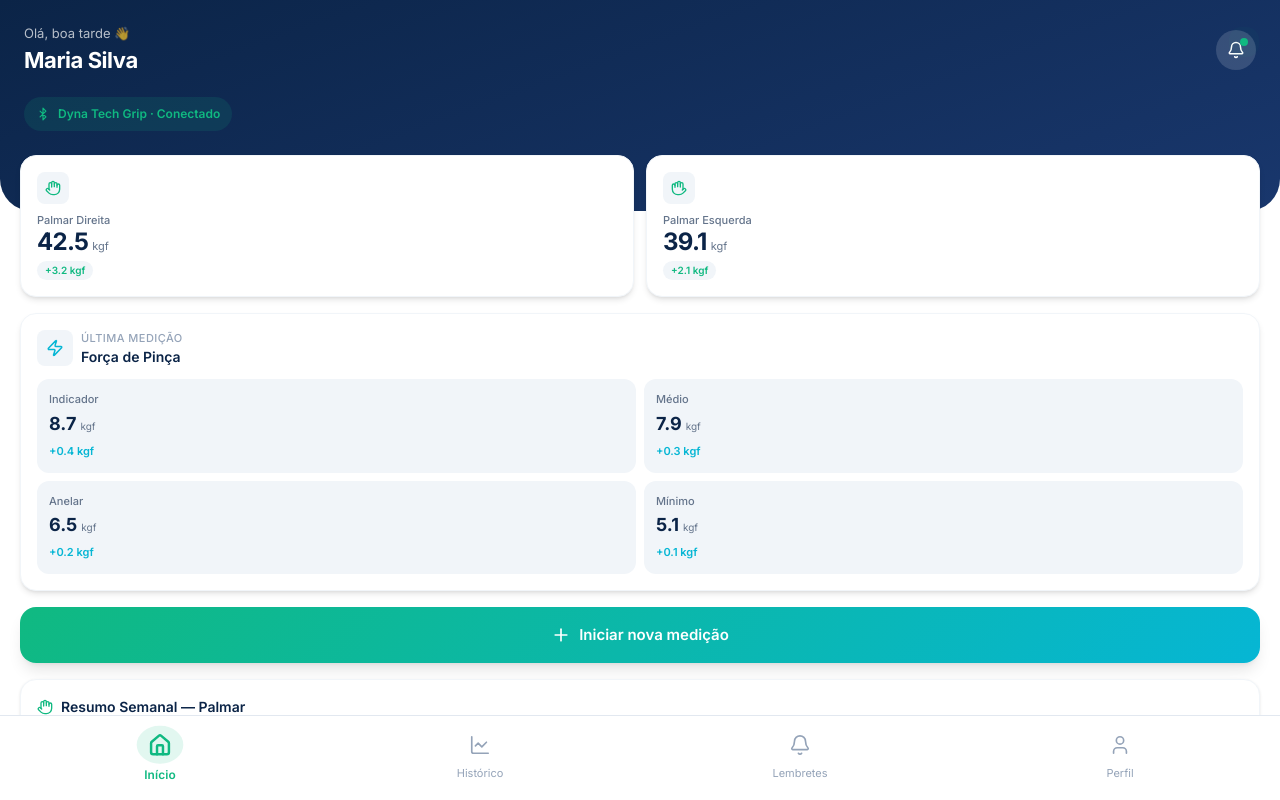
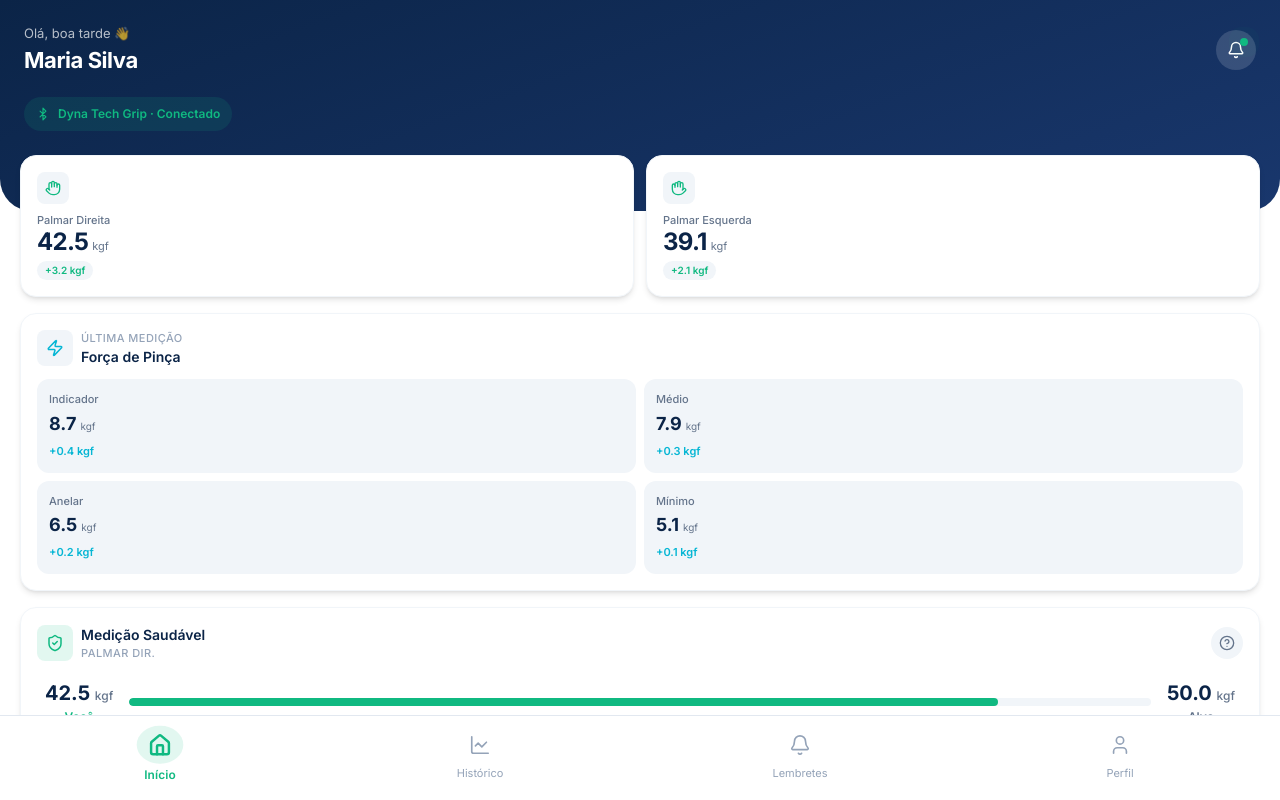
Before and after one commit to yasmim-rayane/dynatech-app, a React (Vite) app: page / in a window 1280 px wide. Both pictures are taken after a click on the button "Entrar". Built offline with nearby package versions, Linux system fonts and the light colour scheme.

Commit message:
feat: create HomeScreen component with measurement cards and summary dashboards

```diff
--- a/src/app/components/screens/HomeScreen.tsx
+++ b/src/app/components/screens/HomeScreen.tsx
@@ -1,4 +1,5 @@
-import { Hand, Zap, Bluetooth, Bell, Plus } from "lucide-react";
+import { useState } from "react";
+import { Hand, Zap, Bluetooth, Bell, Plus, HelpCircle, X, ShieldCheck } from "lucide-react";
 
 export function HomeScreen({
   onOpenNotifications,
@@ -7,6 +8,8 @@ export function HomeScreen({
   onOpenNotifications: () => void;
   onStartMeasurement: () => void;
 }) {
+  const [showHealthyInfo, setShowHealthyInfo] = useState(false);
+
   return (
     <div
       className="min-h-full w-full"
@@ -88,6 +91,46 @@ export function HomeScreen({
           </div>
         </div>
 
+        {/* Medição Saudável */}
+        <div className="rounded-2xl p-4 shadow-md animate-fadeSlideUp" style={{ background: "var(--brand-card)", border: "1px solid var(--brand-border-soft)", animationDelay: "0.25s" }}>
+          <div className="flex items-center justify-between mb-3">
+            <div className="flex items-center gap-2">
+              <div className="w-9 h-9 rounded-lg flex items-center justify-center" style={{ background: "var(--brand-emerald-soft)" }}>
+                <ShieldCheck size={18} style={{ color: "var(--brand-emerald)" }} />
+              </div>
+              <div>
+                <div style={{ color: "var(--brand-text)", fontSize: 14, fontWeight: 600 }}>Medição Saudável</div>
+                <div style={{ color: "var(--brand-text-faint)", fontSize: 11, fontWeight: 500, letterSpacing: "0.04em" }}>PALMAR DIR.</div>
+              </div>
+            </div>
+            <button
+              onClick={() => setShowHealthyInfo(true)}
+              className="w-8 h-8 rounded-full flex items-center justify-center active:scale-95 transition-transform"
+              style={{ background: "var(--brand-chip-bg)" }}
+            >
+              <HelpCircle size={16} style={{ color: "var(--brand-text-muted)" }} />
+            </button>
+          </div>
+
+          <div className="flex items-center justify-between px-2 pt-1">
+            <div className="text-center">
+              <div style={{ color: "var(--brand-text)", fontSize: 20, fontWeight: 700 }}>42.5 <span style={{ fontSize: 12, fontWeight: 500, color: "var(--brand-text-muted)" }}>kgf</span></div>
+              <div style={{ color: "var(--brand-emerald)", fontSize: 12, fontWeight: 600 }}>Você</div>
+            </div>
+
+            <div className="flex-1 flex items-center px-4">
+              <div className="h-2 w-full rounded-full overflow-hidden" style={{ background: "var(--brand-chip-bg)" }}>
+                <div className="h-full rounded-full" style={{ background: "var(--brand-emerald)", width: "85%" }} />
+              </div>
+            </div>
+
+            <div className="text-center">
+              <div style={{ color: "var(--brand-text)", fontSize: 20, fontWeight: 700 }}>50.0 <span style={{ fontSize: 12, fontWeight: 500, color: "var(--brand-text-muted)" }}>kgf</span></div>
+              <div style={{ color: "var(--brand-text-muted)", fontSize: 12, fontWeight: 600 }}>Alvo</div>
+            </div>
+          </div>
+        </div>
+
         <div className="animate-fadeSlideUp" style={{ animationDelay: "0.3s" }}>
           <button onClick={onStartMeasurement} className="w-full rounded-2xl flex items-center justify-center gap-2 shadow-lg active:scale-[0.97] transition-transform" style={{ height: 56, background: "var(--brand-accent-grad)", color: "#FFFFFF", fontSize: 15, fontWeight: 600 }}>
             <Plus size={20} />
@@ -155,6 +198,55 @@ export function HomeScreen({
           </div>
         </div>
       </div>
+
+      {/* Modal / Bottom Sheet - Explicação Medição Saudável */}
+      {showHealthyInfo && (
+        <div className="fixed inset-0 z-50 flex items-end justify-center sm:items-center">
+          {/* Overlay */}
+          <div
+            className="absolute inset-0 bg-black/40 backdrop-blur-sm transition-opacity"
+            onClick={() => setShowHealthyInfo(false)}
+          />
+
+          {/* Sheet */}
+          <div
+            className="relative w-full sm:w-[400px] rounded-t-3xl sm:rounded-3xl p-6 animate-slideUp sm:animate-scaleIn"
+            style={{ background: "var(--brand-card)", border: "1px solid var(--brand-border-soft)" }}
+          >
+            <button
+              onClick={() => setShowHealthyInfo(false)}
+              className="absolute top-4 right-4 w-8 h-8 rounded-full flex items-center justify-center active:scale-95 transition-transform"
+              style={{ background: "var(--brand-chip-bg)" }}
+            >
+              <X size={18} style={{ color: "var(--brand-text)" }} />
+            </button>
+
+            <div className="w-12 h-12 rounded-2xl flex items-center justify-center mb-4" style={{ background: "var(--brand-emerald-soft)" }}>
+              <ShieldCheck size={24} style={{ color: "var(--brand-emerald)" }} />
+            </div>
+
+            <h2 style={{ color: "var(--brand-text)", fontSize: 20, fontWeight: 700, letterSpacing: "-0.02em" }} className="mb-2">
+              Medição Saudável
+            </h2>
+
+            <p style={{ color: "var(--brand-text-muted)", fontSize: 14, lineHeight: 1.6 }} className="mb-4">
+              Os valores de referência (Alvo) apresentados no aplicativo são calculados com base em sua <strong>idade</strong>, <strong>peso</strong>, <strong>altura</strong> e <strong>gênero</strong>.
+            </p>
+
+            <p style={{ color: "var(--brand-text-muted)", fontSize: 14, lineHeight: 1.6 }}>
+              Eles refletem médias normativas validadas por estudos científicos e são amplamente utilizados na medicina esportiva e na fisioterapia para diagnosticar força muscular e detectar compensações e desbalanços.
+            </p>
+
+            <button
+              onClick={() => setShowHealthyInfo(false)}
+              className="w-full mt-6 py-3.5 rounded-xl text-white font-semibold text-[15px] active:scale-95 transition-transform shadow-md"
+              style={{ background: "var(--brand-accent-grad)" }}
+            >
+              Entendi
+            </button>
+          </div>
+        </div>
+      )}
     </div>
   );
 }
```
